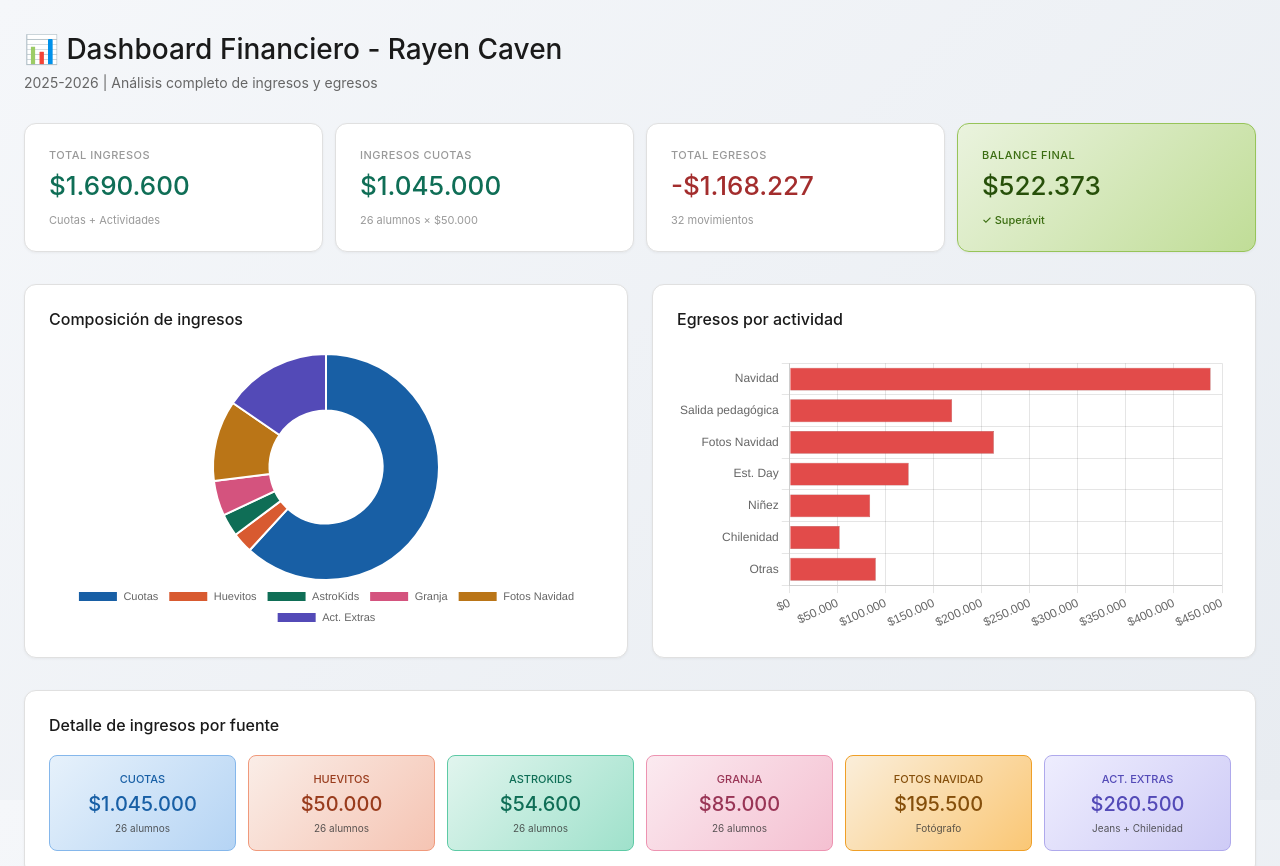
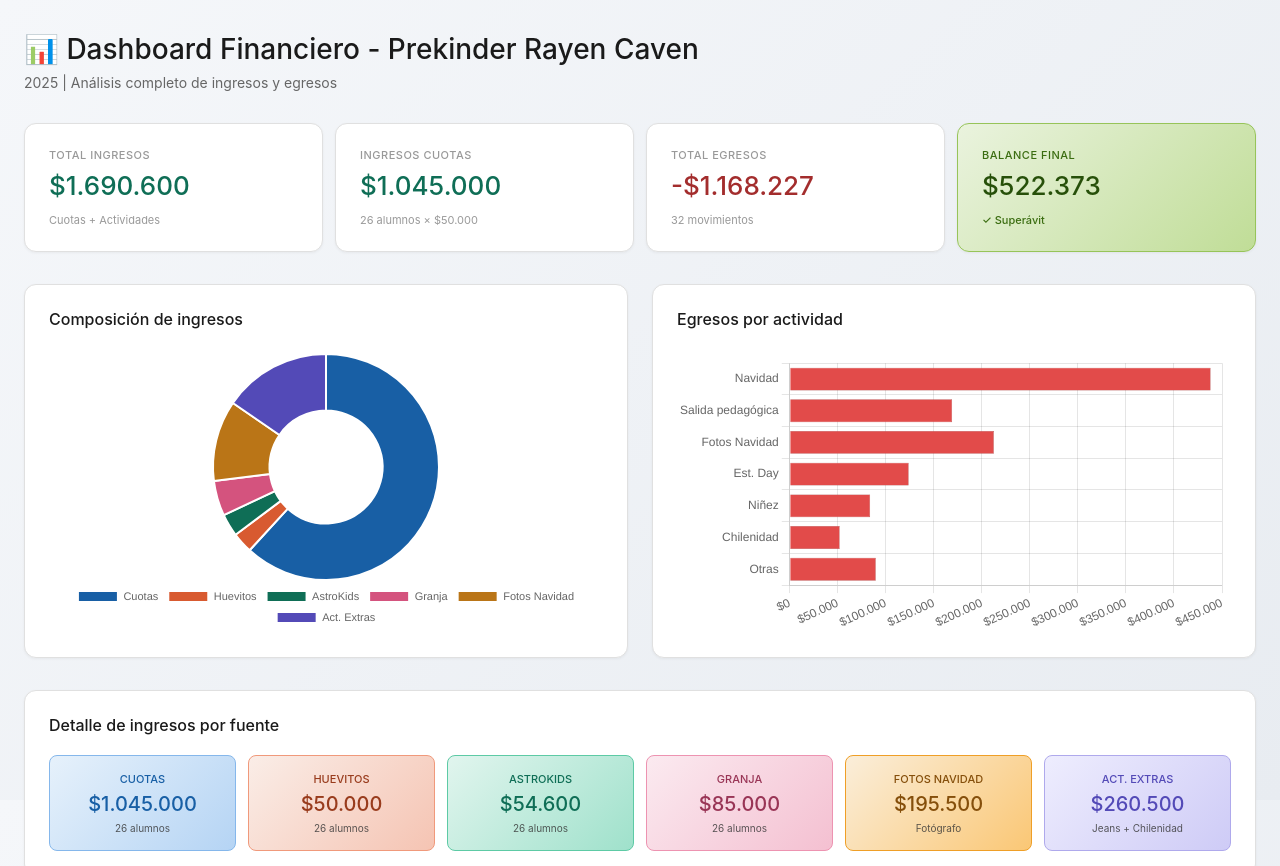
Before and after one commit to calderonparedes/PrekinderRC, a plain HTML site: page index.html in a window 1280 px wide. Shown: the top 866 px of the page. Drawn offline with nearby package versions, Linux system fonts and the light colour scheme.

Commit message:
Update dashboard title and year in index.html

```diff
--- a/index.html
+++ b/index.html
@@ -440,8 +440,8 @@
 <body>
     <div class="container">
         <div class="header">
-            <h1>📊 Dashboard Financiero - Rayen Caven</h1>
-            <p>2025-2026 | Análisis completo de ingresos y egresos</p>
+            <h1>📊 Dashboard Financiero - Prekinder Rayen Caven</h1>
+            <p>2025 | Análisis completo de ingresos y egresos</p>
         </div>
 
         <!-- KPI Cards -->
```
